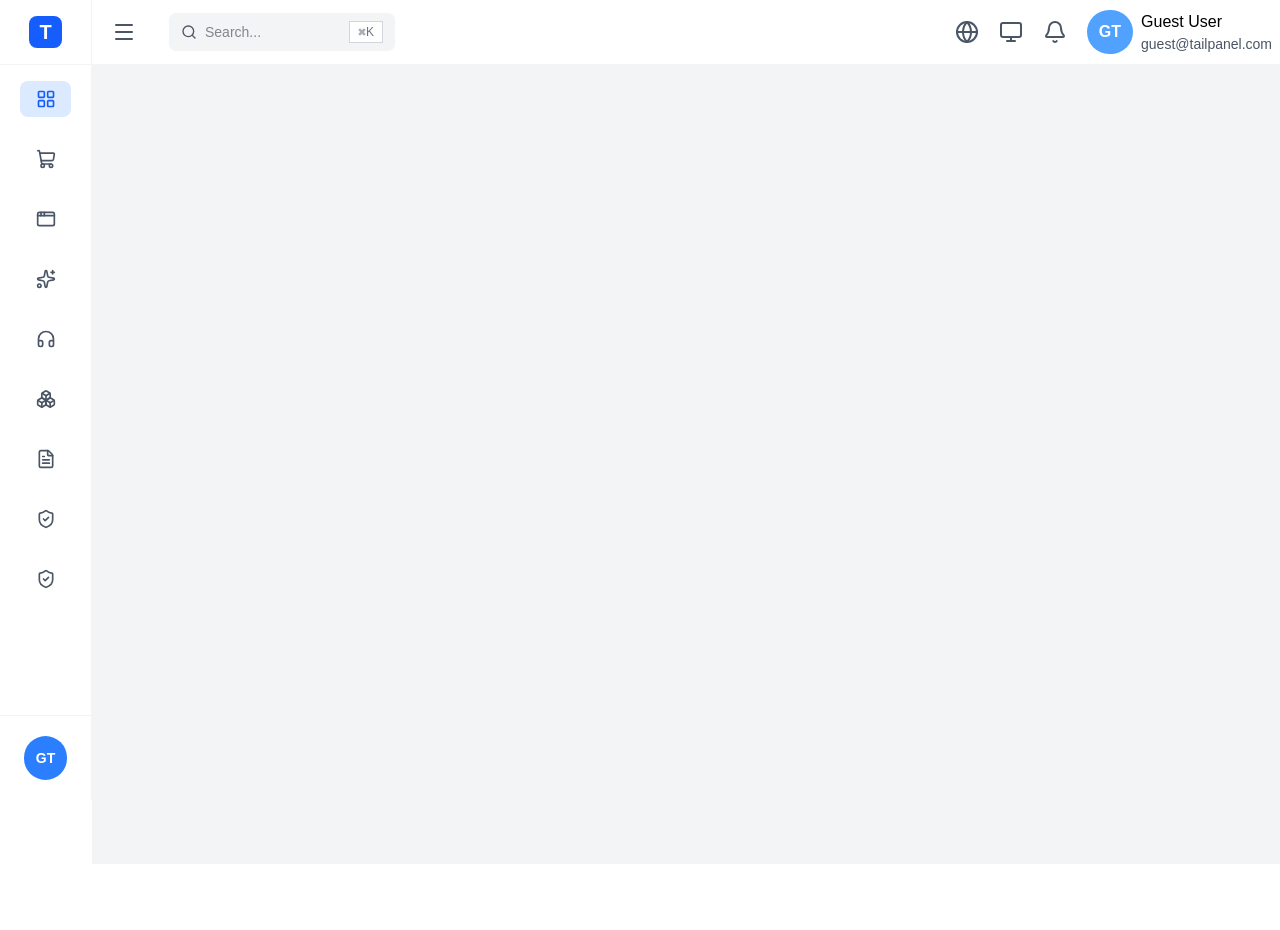
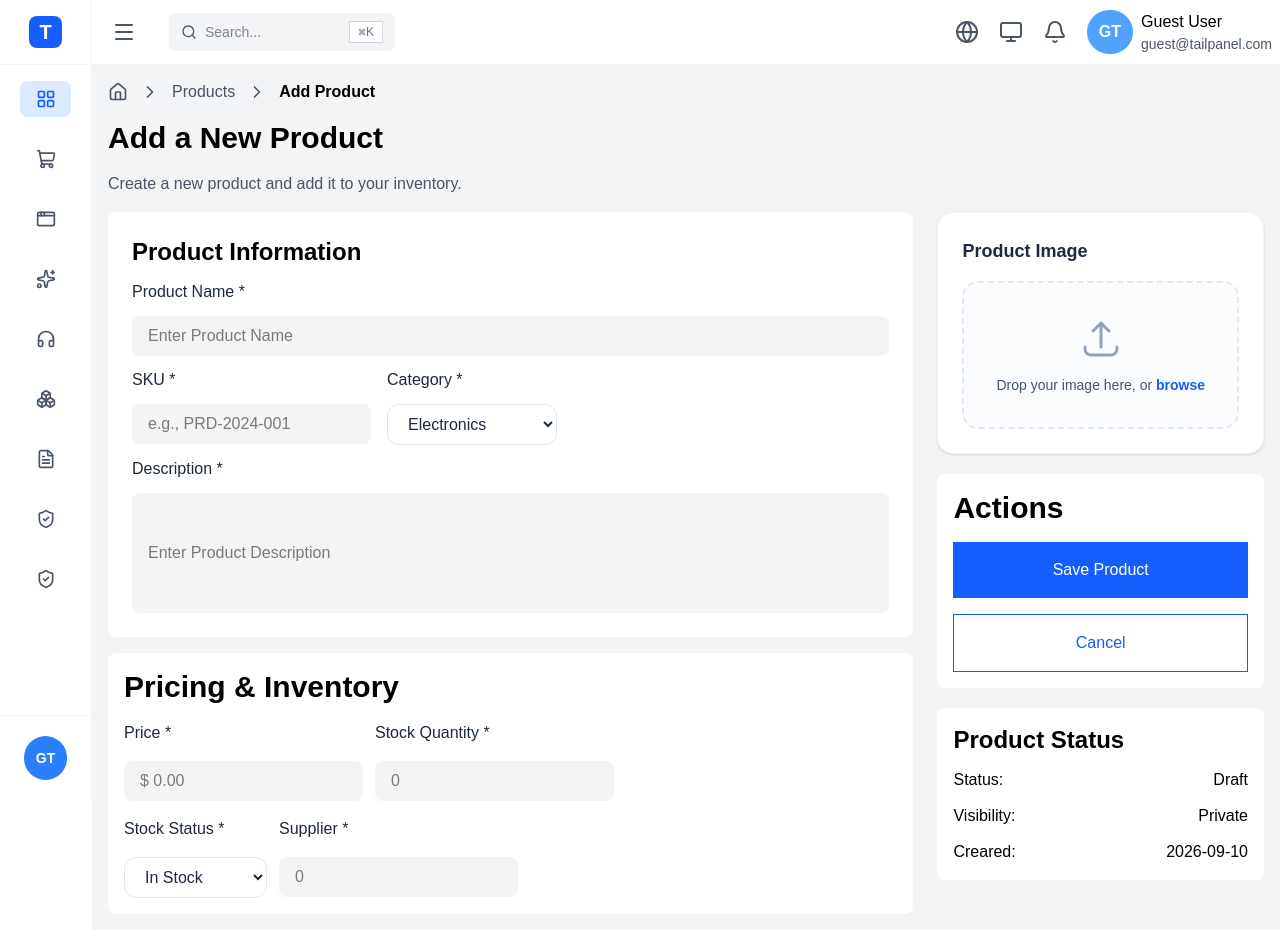
Before and after one commit to RosyPanday/TailPanel, a React (Vite) app in the folder tailPanel/: page /add-product in a window 1280 px wide. Before the commit the page ends 864 px from the top, so only its background shows below. Built offline with nearby package versions, Linux system fonts and the light colour scheme.

Commit message:
add product page design complete

```diff
--- /dev/null
+++ b/tailPanel/src/components/layout/product/actions.tsx
@@ -0,0 +1,11 @@
+function Action() {
+  return (
+    <div className="flex flex-col gap-4 bg-white rounded-lg p-4">
+      <div className="font-semibold text-3xl">Actions</div>
+      <button className="bg-blue-600 p-4 text-white">Save Product</button>
+      <button className="border text-blue-600 p-4"> Cancel</button>
+    </div>
+  );
+}
+
+export default Action;
--- a/tailPanel/src/components/layout/product/add-product-content.tsx
+++ b/tailPanel/src/components/layout/product/add-product-content.tsx
@@ -1,9 +1,52 @@
+import { Home, ChevronRight } from "lucide-react";
+import { useAddProducts } from "../../../hooks/use-add-product.js";
+import ProductInformation from "./product-information.js";
+import PricingAndInventory from "./pricing-and-inventory.js";
+import ProductImage from "./product-image.js";
+import Action from "./actions.js";
+import ProductStatus from "./product-status.js";
 
-function AddProductContent(){
+function AddProductContent() {
+  const { register, handleSubmit, onSubmitEvent, errors } = useAddProducts();
   return (
-     <div>
-
-     </div>
+    <div className="flex flex-col gap-4 m-4">
+      {/* top */}
+      <div className="flex gap-3 items-center">
+        <div>
+          {" "}
+          <Home className="size-5 text-gray-600"> </Home>
+        </div>
+        <div>
+          <ChevronRight className="size-5 text-gray-600"></ChevronRight>
+        </div>
+        <div className="text-gray-600">Products</div>
+        <div>
+          <ChevronRight className="size-5 text-gray-600"></ChevronRight>
+        </div>
+        <div className="font-semibold">Add Product</div>
+      </div>
+      {/* heading */}
+      <div>
+        <h3 className="font-bold text-3xl">Add a New Product</h3>
+      </div>
+      <div className="text-gray-600 text-md">
+        Create a new product and add it to your inventory.
+      </div>
+      {/* form */}
+      <form onSubmit={handleSubmit(onSubmitEvent)}>
+        <div className="flex gap-6 w-full">
+          <div className="flex flex-1  flex-col gap-4">
+            <ProductInformation register={register} errors={errors} />
+            <PricingAndInventory register={register} errors={errors} />
+          </div>
+          <div className="flex flex-col gap-5">
+             <ProductImage register={register} errors={errors}/>
+             <Action />
+             <ProductStatus />
+          </div>
+        </div>
+      </form>
+    </div>
   );
 }
 
--- /dev/null
+++ b/tailPanel/src/components/layout/product/pricing-and-inventory.tsx
@@ -0,0 +1,73 @@
+function PricingAndInventory({
+  register,
+  errors,
+}: {
+  register: any;
+  errors: any;
+}) {
+  return (
+    <div className="flex flex-1 flex-col gap-4 bg-white rounded-lg p-4">
+      <div className="font-semibold text-3xl">Pricing & Inventory </div>
+      <div className=" flex gap-3">
+        {/* price */}
+        <div className="flex flex-col gap-4">
+          <div className="text-gray-800">Price *</div>
+          <input
+            className="px-4 py-2 rounded-lg bg-gray-100 xs:w-30"
+            {...register("price")}
+            type="text"
+            placeholder="$ 0.00"
+          />
+          {errors.price && (
+            <p className="text-red-600">{errors.price.message}</p>
+          )}
+        </div>
+        {/* stock */}
+        <div className="flex flex-col gap-4">
+          <div className="text-gray-800">Stock Quantity *</div>
+          <input
+            className="px-4 py-2 rounded-lg bg-gray-100 xs:w-30"
+            {...register("quantity")}
+            type="text"
+            placeholder="0"
+          />
+          {errors.quantity && (
+            <p className="text-red-600">{errors.quantity.message}</p>
+          )}
+        </div>
+      </div>
+      {/* stock status and supplier */}
+      <div className=" flex gap-3">
+        {/* price */}
+        <div className="flex flex-col gap-4">
+          <div className="text-gray-800">Stock Status *</div>
+          <select
+            {...register("status")}
+            className="w-full px-4 py-2.5 rounded-xl border border-slate-200 bg-white text-slate-800"
+          >
+            <option value="IN_STOCK">In Stock</option>
+            <option value="LOW_STOCK">Low Stock</option>
+            <option value="OUT_OF_STOCK">Out of Stock</option>
+          </select>
+          {errors.status && (
+            <p className="text-red-600">{errors.status.message}</p>
+          )}
+        </div>
+        {/* stock */}
+        <div className="flex flex-col gap-4">
+          <div className="text-gray-800">Supplier *</div>
+          <input
+            className="px-4 py-2 rounded-lg bg-gray-100 xs:w-30"
+            {...register("supplier")}
+            type="text"
+            placeholder="0"
+          />
+          {errors.supplier && (
+            <p className="text-red-600">{errors.supplier.message}</p>
+          )}
+        </div>
+      </div>
+    </div>
+  );
+}
+export default PricingAndInventory;
--- /dev/null
+++ b/tailPanel/src/components/layout/product/product-image.tsx
@@ -0,0 +1,62 @@
+
+
+function ProductImage({ register, errors }: {
+  register: any;
+  errors: any;
+}) {
+
+  return (
+    <div className="bg-white p-6 rounded-2xl border border-slate-100 shadow-sm w-full max-w-md">
+      <h3 className="text-lg font-semibold text-slate-800 mb-4">
+        Product Image
+      </h3>
+
+      <div className="relative border-2 border-dashed border-slate-200 rounded-2xl p-8 flex flex-col items-center justify-center text-center hover:border-blue-400 transition-colors bg-slate-50/50">
+        {/* Hidden File Input */}
+        <input
+          id="file-upload"
+          type="file"
+          accept="image/jpeg,image/png,image/gif,image/webp"
+          className="sr-only"
+          {...register("image")}
+        />
+
+        {/* Upload Icon */}
+        <div className="mb-3 text-slate-400">
+          <svg
+            className="w-12 h-12 stroke-current"
+            fill="none"
+            viewBox="0 0 24 24"
+            xmlns="http://www.w3.org/2000/svg"
+          >
+            <path
+              strokeLinecap="round"
+              strokeLinejoin="round"
+              strokeWidth="1.5"
+              d="M4 16v1a3 3 0 003 3h10a3 3 0 003-3v-1m-4-8l-4-4m0 0L8 8m4-4v12"
+            />
+          </svg>
+        </div>
+
+        <label
+          htmlFor="file-upload"
+          className="cursor-pointer text-slate-600 font-medium text-sm hover:text-slate-800"
+        >
+          Drop your image here, or{" "}
+          <span className="text-blue-600 hover:underline font-semibold">
+            browse
+          </span>
+        </label>
+
+      </div>
+
+      {errors.image && (
+        <p className="mt-2 text-xs text-red-500 font-medium">
+          {errors.image.message as string}
+        </p>
+      )}
+    </div>
+  );
+}
+
+export default ProductImage;
--- /dev/null
+++ b/tailPanel/src/components/layout/product/product-information.tsx
@@ -0,0 +1,66 @@
+function ProductInformation({
+  register,
+  errors,
+}: {
+  register: any;
+  errors: any;
+}) {
+  return (
+    <div className="flex flex-1 flex-col gap-3 bg-white p-6 rounded-lg">
+      <div className="text-2xl font-semibold">Product Information</div>
+      {/* product name */}
+      <div className="text-gray-800">Product Name *</div>
+      <input
+        className="px-4 py-2 rounded-lg bg-gray-100 xs:w-30"
+        {...register("name")}
+        type="text"
+        placeholder="Enter Product Name"
+      />
+      {errors.name && <p className="text-red-600">{errors.name.message}</p>}
+      <div className="flex gap-4">
+        {/* SKU */}
+        <div className="flex flex-col gap-3">
+          <div className="text-gray-800">SKU *</div>
+          <input
+            className="px-4 py-2 rounded-lg bg-gray-100 xs:w-30"
+            {...register("sku")}
+            type="text"
+            placeholder="e.g., PRD-2024-001"
+          />
+          {errors.sku && <p className="text-red-600">{errors.sku.message}</p>}
+        </div>
+
+        {/* category */}
+        <div className="flex flex-col gap-3">
+          <div className="text-gray-800">Category *</div>
+          <select
+            {...register("category")}
+            className="w-full px-4 py-2.5 rounded-xl border border-slate-200 bg-white text-slate-800"
+          >
+            <option value="ELECTRONICS">Electronics</option>
+            <option value="CLOTHING">Clothing</option>
+            <option value="ACCESORIES">Accessories</option>
+            <option value="HOME_AND_GARDEN">Home & Garden</option>
+            <option value="SPORTS">Sports</option>
+          </select>
+          {errors.category && (
+            <p className="text-red-600">{errors.category.message}</p>
+          )}
+        </div>
+      </div>
+      {/* description */}
+      <div className="text-gray-800">Description *</div>
+      <input
+        className="px-4 py-2 h-30 rounded-lg bg-gray-100 xs:w-30"
+        {...register("description")}
+        type="text"
+        placeholder="Enter Product Description"
+      />
+      {errors.description && (
+        <p className="text-red-600">{errors.description.message}</p>
+      )}
+    </div>
+  );
+}
+
+export default ProductInformation;
--- /dev/null
+++ b/tailPanel/src/components/layout/product/product-status.tsx
@@ -0,0 +1,22 @@
+function ProductStatus(){
+    const date = new Date().toISOString().split('T')[0];
+    return(
+        <div className="bg-white rounded-lg p-4 flex flex-col gap-3">
+            <div className="font-semibold text-2xl">Product Status</div>
+            <div className="flex justify-between">
+                 <div>Status:</div>
+                 <div>Draft</div>
+            </div>
+             <div className="flex justify-between">
+                 <div>Visibility:</div>
+                 <div>Private</div>
+            </div>
+             <div className="flex justify-between">
+                 <div>Creared:</div>
+                 <div>{date}</div>
+            </div>
+        </div>
+    )
+}
+
+export default ProductStatus;
```
